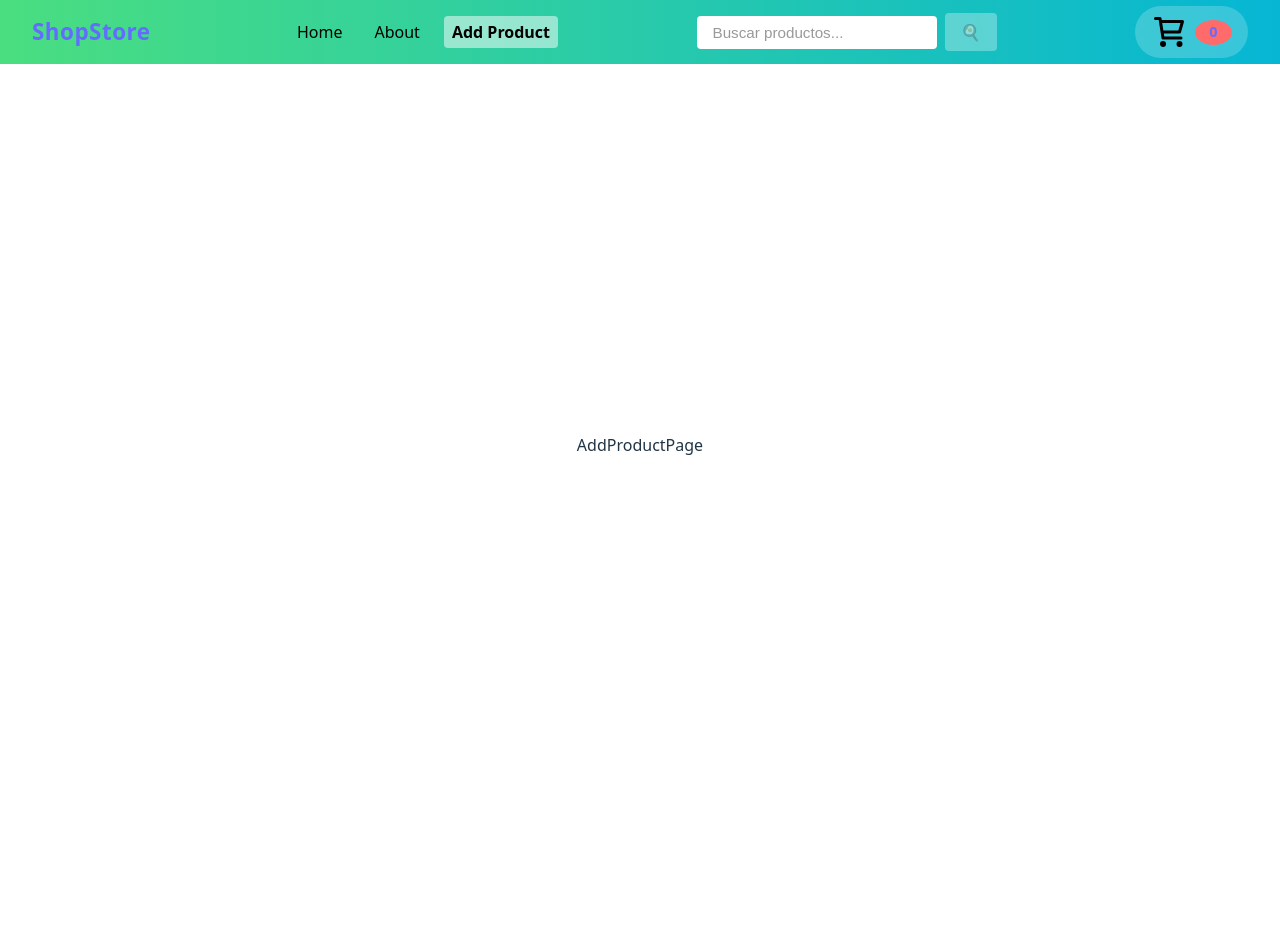
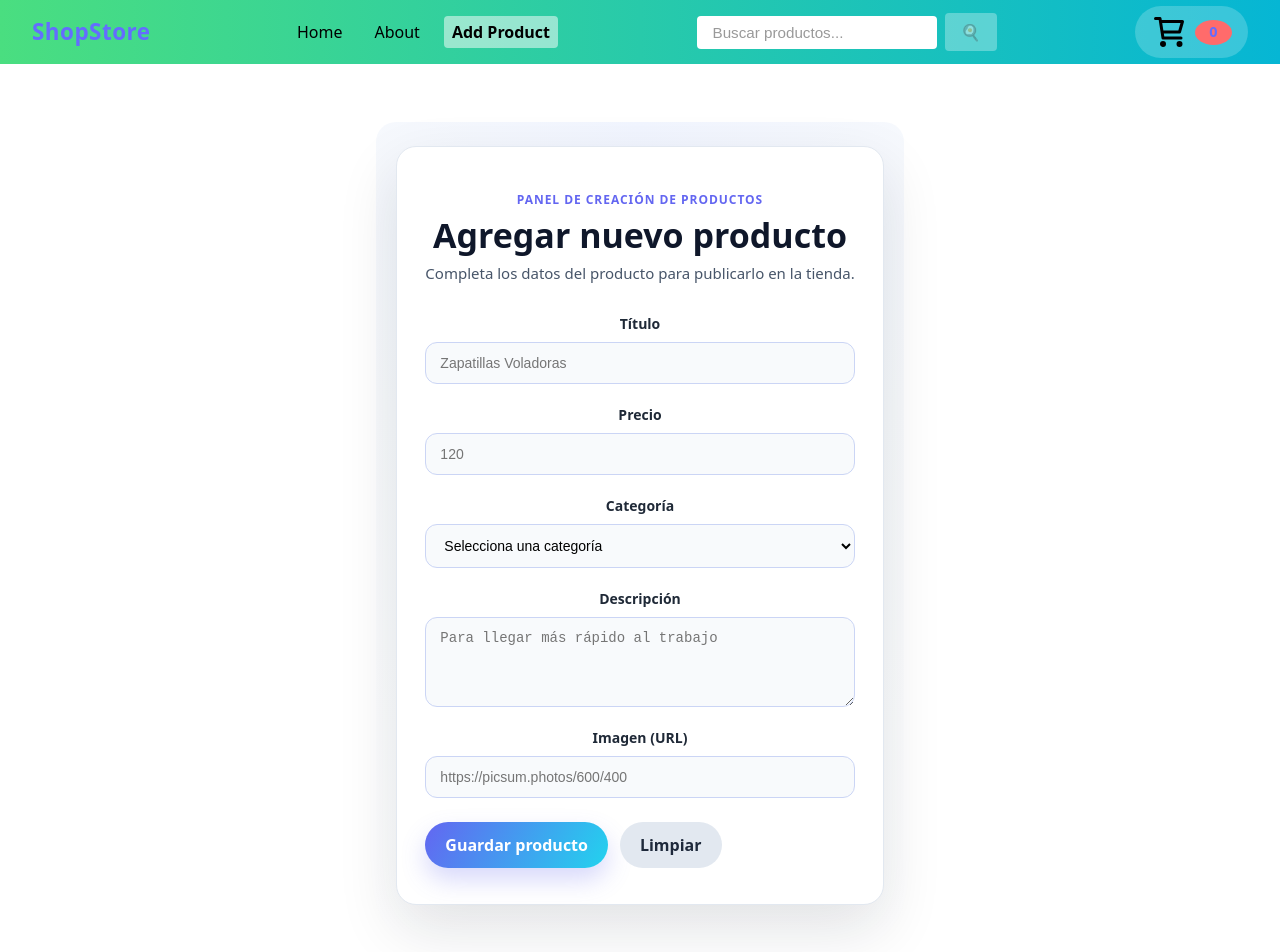
Before and after one commit to GersoZz/my-first-ecommerce, a React (Vite) app: page /add-product in a window 1280 px wide. Shown: the top 952 px of the page. Before the commit the page ends 800 px from the top, so only its background shows below. Built offline with nearby package versions, Linux system fonts and the light colour scheme.

Commit message:
feat: create AddProductPage with form for adding new products

```diff
--- /dev/null
+++ b/src/pages/AddProductPage.css
@@ -0,0 +1,137 @@
+.add-product-page {
+  display: flex;
+  justify-content: center;
+  padding: 24px 20px 24px;
+  background: radial-gradient(circle at top, #f1f5ff 0%, #f8fafc 45%, #ffffff 100%);
+  border-radius: 20px;
+}
+
+.add-product-card {
+  width: min(920px, 100%);
+  background: #ffffff;
+  border-radius: 20px;
+  padding: 32px 28px 36px;
+  box-shadow: 0 24px 60px rgba(15, 23, 42, 0.12);
+  border: 1px solid #e2e8f0;
+}
+
+.add-product-header {
+  margin-bottom: 28px;
+}
+
+.add-product-eyebrow {
+  color: #6366f1;
+  font-weight: 600;
+  letter-spacing: 0.08em;
+  text-transform: uppercase;
+  font-size: 12px;
+  margin-bottom: 8px;
+}
+
+.add-product-header h1 {
+  margin: 0 0 8px;
+  font-size: clamp(26px, 3vw, 34px);
+  color: #0f172a;
+}
+
+.add-product-subtitle {
+  margin: 0;
+  color: #475569;
+  font-size: 15px;
+}
+
+.add-product-form {
+  display: flex;
+  flex-direction: column;
+  gap: 24px;
+}
+
+.form-grid {
+  display: grid;
+  grid-template-columns: repeat(auto-fit, minmax(220px, 1fr));
+  gap: 20px;
+}
+
+.form-field {
+  display: flex;
+  flex-direction: column;
+  gap: 8px;
+}
+
+.form-field-full {
+  grid-column: 1 / -1;
+}
+
+.form-field label {
+  font-weight: 600;
+  color: #1f2937;
+  font-size: 14px;
+}
+
+.form-field input,
+.form-field textarea,
+.form-field select {
+  padding: 12px 14px;
+  border-radius: 12px;
+  border: 1px solid #cbd5f5;
+  background: #f8fafc;
+  font-size: 14px;
+  transition:
+    border-color 0.2s ease,
+    box-shadow 0.2s ease;
+}
+
+.form-field input:focus,
+.form-field textarea:focus,
+.form-field select:focus {
+  outline: none;
+  border-color: #6366f1;
+  box-shadow: 0 0 0 3px rgba(99, 102, 241, 0.2);
+  background: #ffffff;
+}
+
+.form-actions {
+  display: flex;
+  flex-wrap: wrap;
+  gap: 12px;
+}
+
+.primary-button,
+.secondary-button {
+  padding: 12px 20px;
+  border-radius: 999px;
+  font-weight: 600;
+  border: none;
+  cursor: pointer;
+  transition:
+    transform 0.2s ease,
+    box-shadow 0.2s ease;
+}
+
+.primary-button {
+  background: linear-gradient(120deg, #6366f1, #22d3ee);
+  color: #ffffff;
+  box-shadow: 0 12px 24px rgba(99, 102, 241, 0.25);
+}
+
+.secondary-button {
+  background: #e2e8f0;
+  color: #1e293b;
+}
+
+.primary-button:hover,
+.secondary-button:hover {
+  transform: translateY(-1px);
+  box-shadow: 0 10px 18px rgba(15, 23, 42, 0.12);
+}
+
+@media (max-width: 640px) {
+  .add-product-card {
+    padding: 28px 20px 32px;
+  }
+
+  .form-actions {
+    flex-direction: column;
+    align-items: stretch;
+  }
+}
--- a/src/pages/AddProductPage.jsx
+++ b/src/pages/AddProductPage.jsx
@@ -1,5 +1,64 @@
+import './AddProductPage.css'
+
 function AddProductPage() {
-  return <div>AddProductPage</div>
+  return (
+    <div className="add-product-page">
+      <div className="add-product-card">
+        <div className="add-product-header">
+          <p className="add-product-eyebrow">Panel de Creación de Productos</p>
+          <h1>Agregar nuevo producto</h1>
+          <p className="add-product-subtitle">Completa los datos del producto para publicarlo en la tienda.</p>
+        </div>
+        <form className="add-product-form">
+          <div className="form-grid">
+            <div className="form-field">
+              <label htmlFor="title">Título</label>
+              <input type="text" id="title" name="title" placeholder="Zapatillas Voladoras" required />
+            </div>
+            <div className="form-field">
+              <label htmlFor="price">Precio</label>
+              <input type="number" id="price" name="price" placeholder="120" min="0" step="1" required />
+            </div>
+            <div className="form-field">
+              <label htmlFor="categoryId">Categoría</label>
+              <select id="categoryId" name="categoryId" defaultValue="" required>
+                <option value="" disabled>
+                  Selecciona una categoría
+                </option>
+                <option value="1">Ropa</option>
+                <option value="2">Electrónica</option>
+                <option value="3">Muebles</option>
+                <option value="4">Zapatos</option>
+                <option value="5">Otros</option>
+              </select>
+            </div>
+            <div className="form-field form-field-full">
+              <label htmlFor="description">Descripción</label>
+              <textarea
+                id="description"
+                name="description"
+                rows="4"
+                placeholder="Para llegar más rápido al trabajo"
+                required
+              ></textarea>
+            </div>
+            <div className="form-field form-field-full">
+              <label htmlFor="imageUrl">Imagen (URL)</label>
+              <input type="url" id="imageUrl" name="imageUrl" placeholder="https://picsum.photos/600/400" required />
+            </div>
+          </div>
+          <div className="form-actions">
+            <button type="submit" className="primary-button">
+              Guardar producto
+            </button>
+            <button type="reset" className="secondary-button">
+              Limpiar
+            </button>
+          </div>
+        </form>
+      </div>
+    </div>
+  )
 }
 
 export default AddProductPage
```
